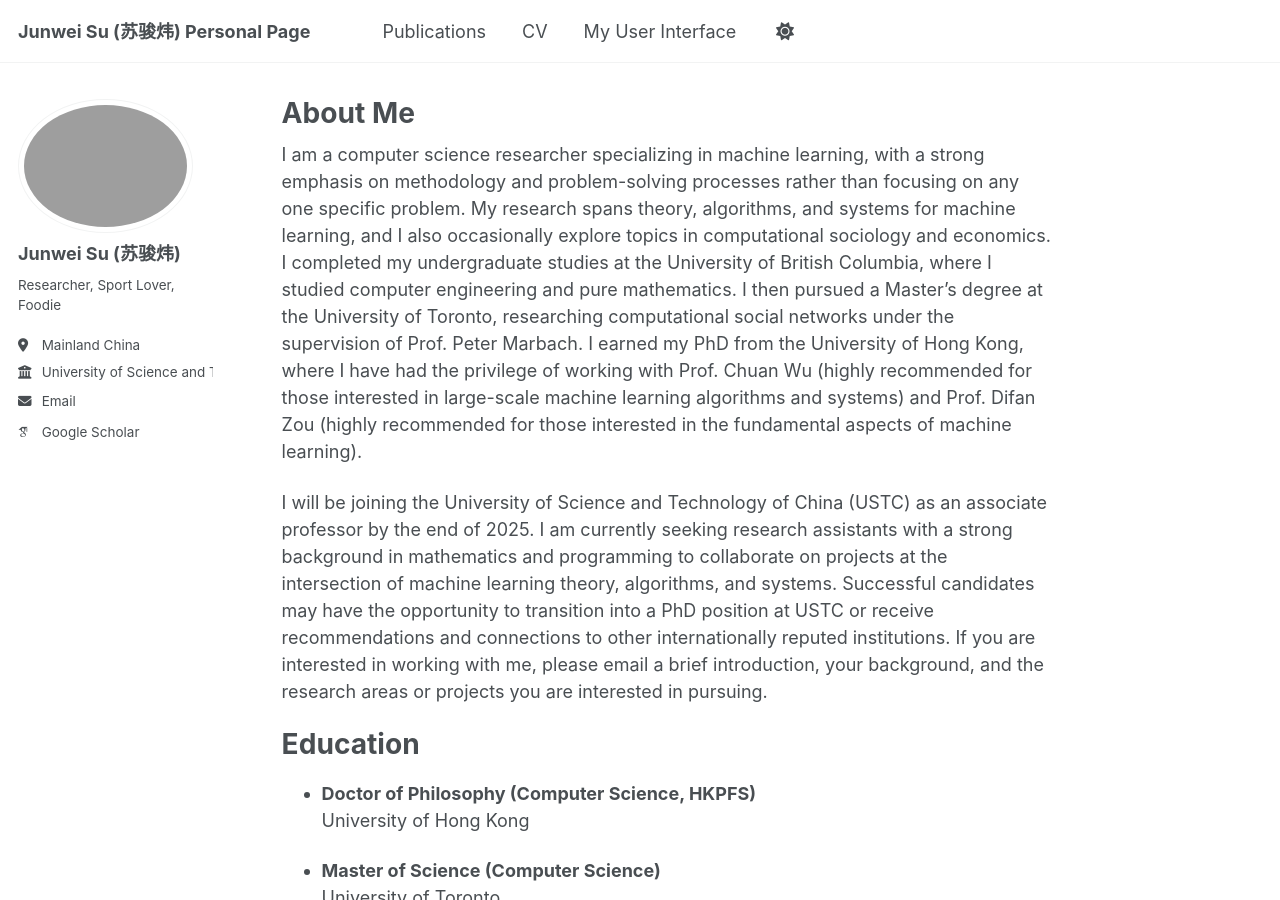
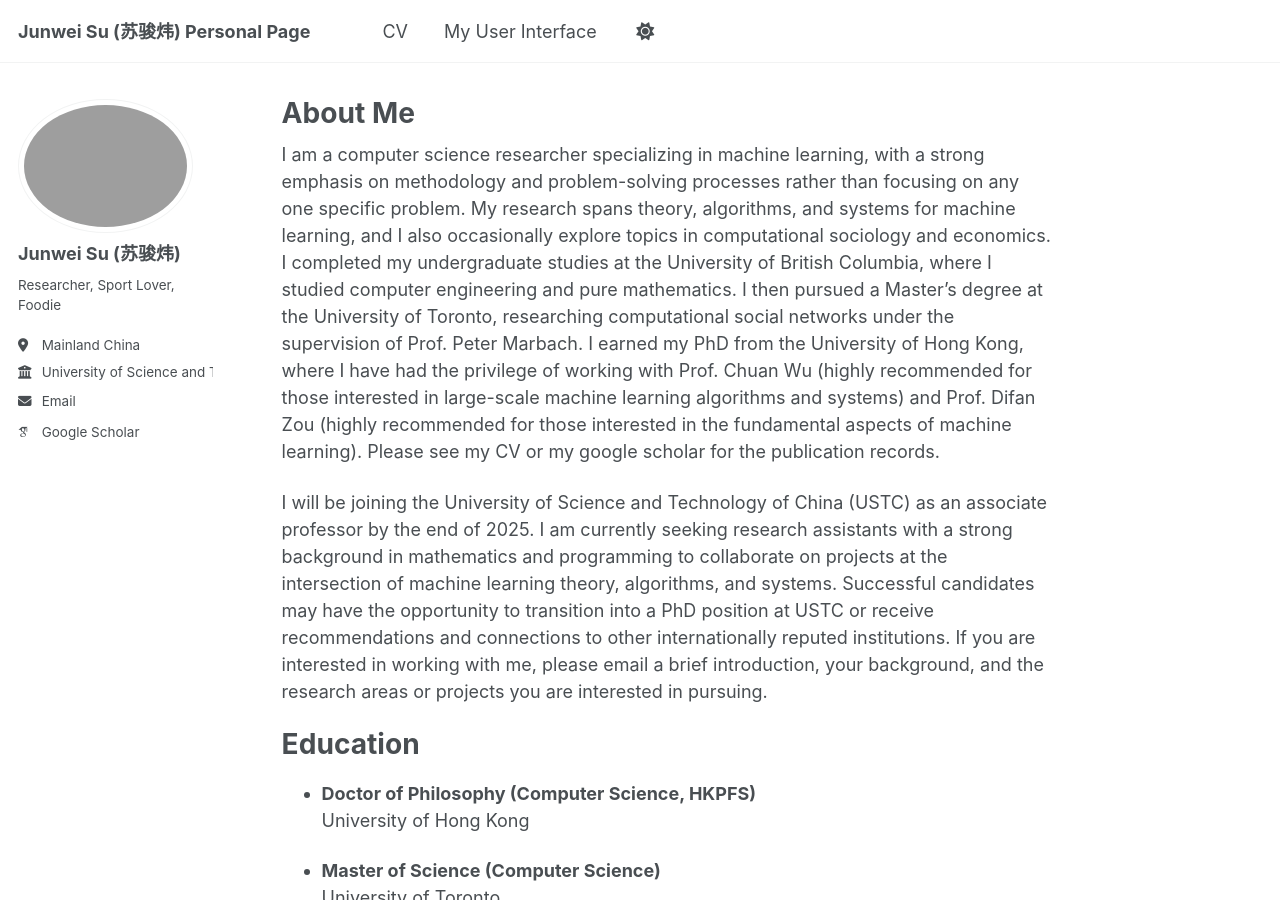
Before and after one commit to jwsu825/jwsu825.github.io, a Jekyll site: the page built from _pages/about.md, in a window 1280 px wide and 900 px high. Built offline with Jekyll 4.4.1, drawn with Linux system fonts in a browser that asks for light colours; some web fonts are replaced; a script that is not in the unit is left out.

Commit message:
pushing update

```diff
--- a/_data/navigation.yml
+++ b/_data/navigation.yml
@@ -8,8 +8,8 @@
 #      Markdown formatted page while the second is generated using JSON.
 
 main:
-  - title: "Publications"
-    url: /publications/
+  # - title: "Publications"
+  #   url: /publications/
 
   # - title: "Talks"
   #   url: /talks/
--- a/_pages/about.md
+++ b/_pages/about.md
@@ -7,7 +7,7 @@ redirect_from:
   - /about.html
 ---
 
-I am a computer science researcher specializing in machine learning, with a strong emphasis on methodology and problem-solving processes rather than focusing on any one specific problem. My research spans theory, algorithms, and systems for machine learning, and I also occasionally explore topics in computational sociology and economics. I completed my undergraduate studies at the University of British Columbia, where I studied computer engineering and pure mathematics. I then pursued a Master's degree at the University of Toronto, researching computational social networks under the supervision of Prof. Peter Marbach. I earned my PhD from the University of Hong Kong, where I have had the privilege of working with Prof. Chuan Wu (highly recommended for those interested in large-scale machine learning algorithms and systems) and Prof. Difan Zou (highly recommended for those interested in the fundamental aspects of machine learning).
+I am a computer science researcher specializing in machine learning, with a strong emphasis on methodology and problem-solving processes rather than focusing on any one specific problem. My research spans theory, algorithms, and systems for machine learning, and I also occasionally explore topics in computational sociology and economics. I completed my undergraduate studies at the University of British Columbia, where I studied computer engineering and pure mathematics. I then pursued a Master's degree at the University of Toronto, researching computational social networks under the supervision of Prof. Peter Marbach. I earned my PhD from the University of Hong Kong, where I have had the privilege of working with Prof. Chuan Wu (highly recommended for those interested in large-scale machine learning algorithms and systems) and Prof. Difan Zou (highly recommended for those interested in the fundamental aspects of machine learning). Please see my CV or my google scholar for the publication records.
 
 I will be joining the University of Science and Technology of China (USTC) as an associate professor by the end of 2025. I am currently seeking research assistants with a strong background in mathematics and programming to collaborate on projects at the intersection of machine learning theory, algorithms, and systems. Successful candidates may have the opportunity to transition into a PhD position at USTC or receive recommendations and connections to other internationally reputed institutions. If you are interested in working with me, please email a brief introduction, your background, and the research areas or projects you are interested in pursuing.
 
--- a/_pages/publications.html
+++ b/_pages/publications.html
@@ -6,7 +6,7 @@ author_profile: true
 ---
 
 {% if site.author.googlescholar %}
-  <div class="wordwrap">You can also find my articles on <a href="{{site.author.googlescholar}}">my Google Scholar profile</a>.</div>
+  <div class="wordwrap">You can also find a more comprehensive list on <a href="{{site.author.googlescholar}}">my Google Scholar profile</a>.</div>
 {% endif %}
 
 {% include base_path %}
```
Also changed, not shown: _publications/2009-10-01-paper-title-number-1.md (+1 -1 lines).
